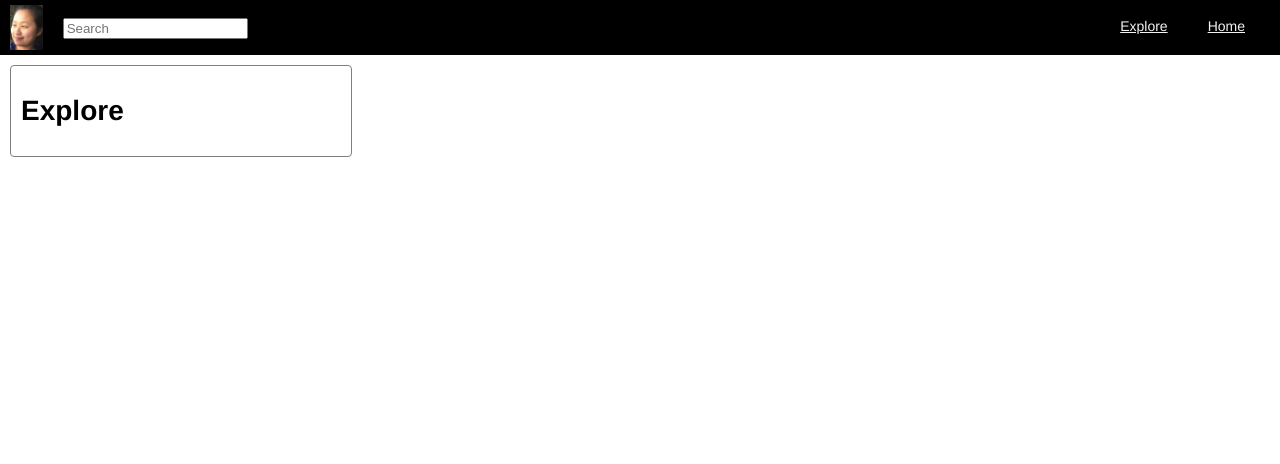
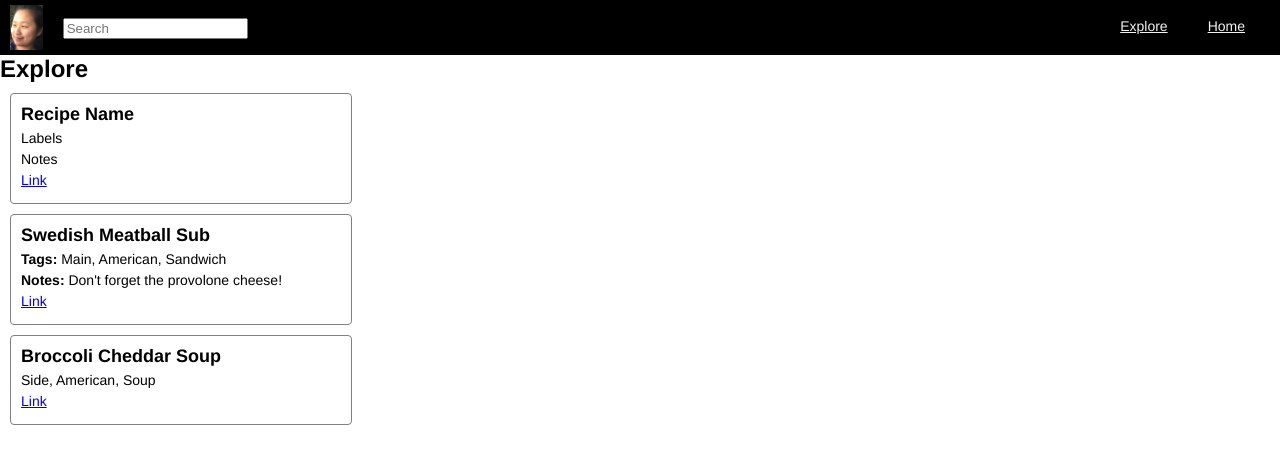
Before and after one commit to bliu23/masterchef, a React (Create React App) app in the folder client/: page /explore in a window 1280 px wide. Shown: the top 464 px of the page. Built offline with nearby package versions, Linux system fonts and the light colour scheme.

Commit message:
Update explore to include preliminary blocks

```diff
--- /dev/null
+++ b/client/src/components/Explore/Dish/dish.js
@@ -0,0 +1,23 @@
+import React, { Component } from 'react';
+import './dish.css';
+
+class Dish extends Component {
+	render() {
+		return (
+			<div className="dish">
+				<p className="dish-element title-medium">Swedish Meatball Sub</p>
+				<div className="dish-element">
+					<span className="title-small ">Tags: </span>
+					<span>Main, American, Sandwich</span>
+				</div>
+				<div className="dish-element">
+					<span className="title-small ">Notes: </span>
+					<span>Don't forget the provolone cheese!</span>
+				</div>
+				<p className="dish-element"><a href="#">Link</a></p>
+			</div>
+		);
+	}
+}
+
+export default Dish;
--- a/client/src/components/Explore/explore.js
+++ b/client/src/components/Explore/explore.js
@@ -1,16 +1,43 @@
 import React, { Component } from 'react';
-import { withRouter } from 'react-router';
-
+import './explore.css';
+import Dish from './Dish/dish';
 
 class Explore extends Component {
-
 	render() {
+		const dish1 = {
+			name: "Swedish Meatball Sub"
+		}
 		return (
-			<div className="review">
-				<h1>Explore</h1>
+			<div className="explore">
+				<p className="title-large">Explore</p>
+				<div className="dish">
+					<p className="dish-element title-medium">Recipe Name</p>
+					<p className="dish-element">Labels</p>
+					<p className="dish-element">Notes</p>
+					<p className="dish-element"><a href="#">Link</a></p>
+				</div>
+				{/* <Dish /> */}
+				<div className="dish">
+					<p className="dish-element title-medium">Swedish Meatball Sub</p>
+					<div className="dish-element">
+						<span className="title-small ">Tags: </span>
+						<span>Main, American, Sandwich</span>
+					</div>
+					<div className="dish-element">
+						<span className="title-small ">Notes: </span>
+						<span>Don't forget the provolone cheese!</span>
+					</div>
+					<p className="dish-element"><a href="#">Link</a></p>
+				</div>
+				<div className="dish">
+					<p className="dish-element title-medium">Broccoli Cheddar Soup</p>
+					<p className="dish-element">Side, American, Soup </p>
+					<p className="dish-element"></p>
+					<p className="dish-element"><a href="#">Link</a></p>
+				</div>
 			</div>
 		);
 	}
 }
 
-export default withRouter(Explore);
+export default Explore;
--- /dev/null
+++ b/client/src/components/Explore/explore.scss
@@ -0,0 +1,13 @@
+.explore {
+	.dish {
+		border: 1px solid gray;
+		border-radius: 4px;
+		width: 320px;
+		padding: 10px;
+		margin: 10px;
+
+		.dish-element {
+			margin-bottom: 5px;
+		}
+	}
+}
--- a/client/src/components/Review/Attendees/attendees.js
+++ b/client/src/components/Review/Attendees/attendees.js
@@ -1,5 +1,6 @@
 import React, { Component } from 'react';
 import '../../../appStyles/fonts.css'
+import './attendees.css';
 
 class Attendees extends Component {
 	render() {
--- /dev/null
+++ b/client/src/components/Review/Attendees/attendees.scss
@@ -0,0 +1,3 @@
+.attendees {
+	margin-bottom: 10px;
+}
--- a/client/src/components/Review/review.js
+++ b/client/src/components/Review/review.js
@@ -36,8 +36,10 @@ class Review extends Component {
 
 		return (
 			<div className={className}>
-				<p className="title-large">Roast Chicken and Co.</p>
-				<p className="date">09/18/17</p>
+				<div className="review-title">
+					<p className="title-large">Roast Chicken and Co.</p>
+					<p className="date">09/18/17</p>
+				</div>
 				<Attendees attendees={attendees}/>
 				<ReviewComponent review={review}/>
 			</div>
--- a/client/src/components/Review/review.scss
+++ b/client/src/components/Review/review.scss
@@ -4,4 +4,8 @@
 	margin: 10px;
 	border: 1px solid gray;
 	border-radius: 4px;
+
+	.review-title {
+		margin-bottom: 10px;
+	}
 }
```
Also changed, not shown: client/src/components/Explore/Dish/dish.scss (added).
